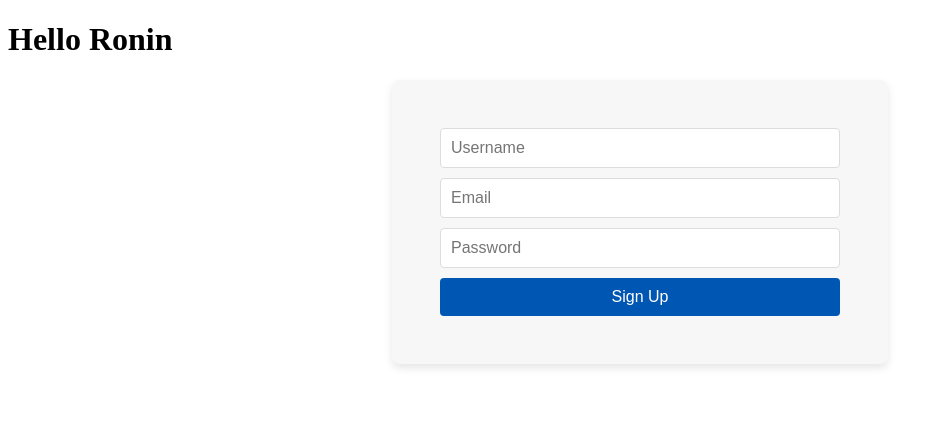
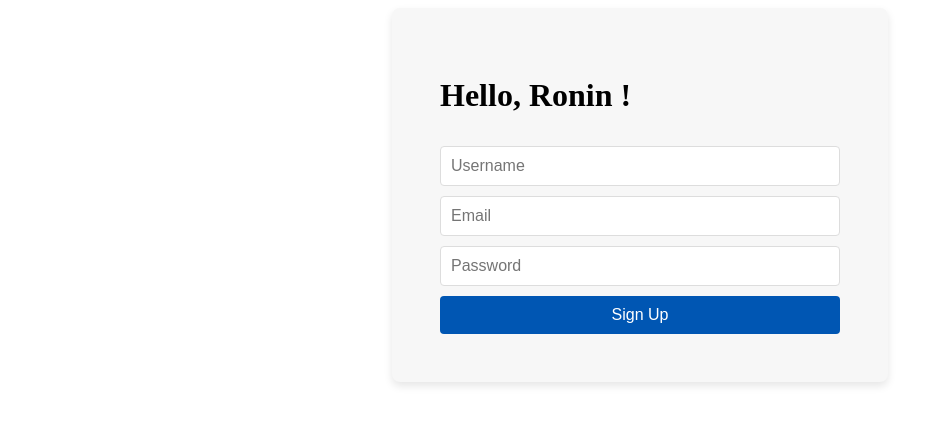
Before and after one commit to anthonyzaino88/RoninMom, a website built with webpack: page public/index.html in a window 1280 px wide. Shown: the whole page, without its empty margins (0-941 px from the left). Built offline with nearby package versions, Linux system fonts and the light colour scheme; some packages are replaced by stand-ins of ours.

Commit message:
h1 update

```diff
--- a/public/index.html
+++ b/public/index.html
@@ -9,9 +9,9 @@
 </head>
 
 <body>
-  <h1>Hello Ronin</h1>
 
   <form id="signup-form">
+    <h1>Hello, Ronin !</h1>
     <input type="text" id="signup-username" placeholder="Username" required="">
     <input type="email" id="signup-email" placeholder="Email" required="">
     <input type="password" id="signup-password" placeholder="Password" required="">
```
